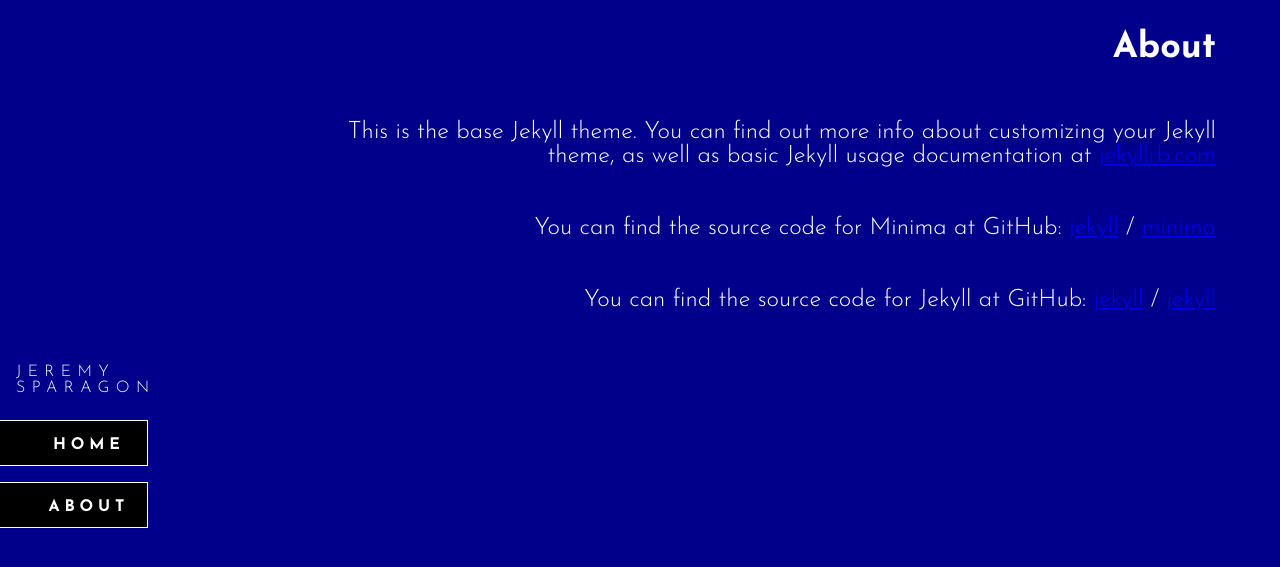
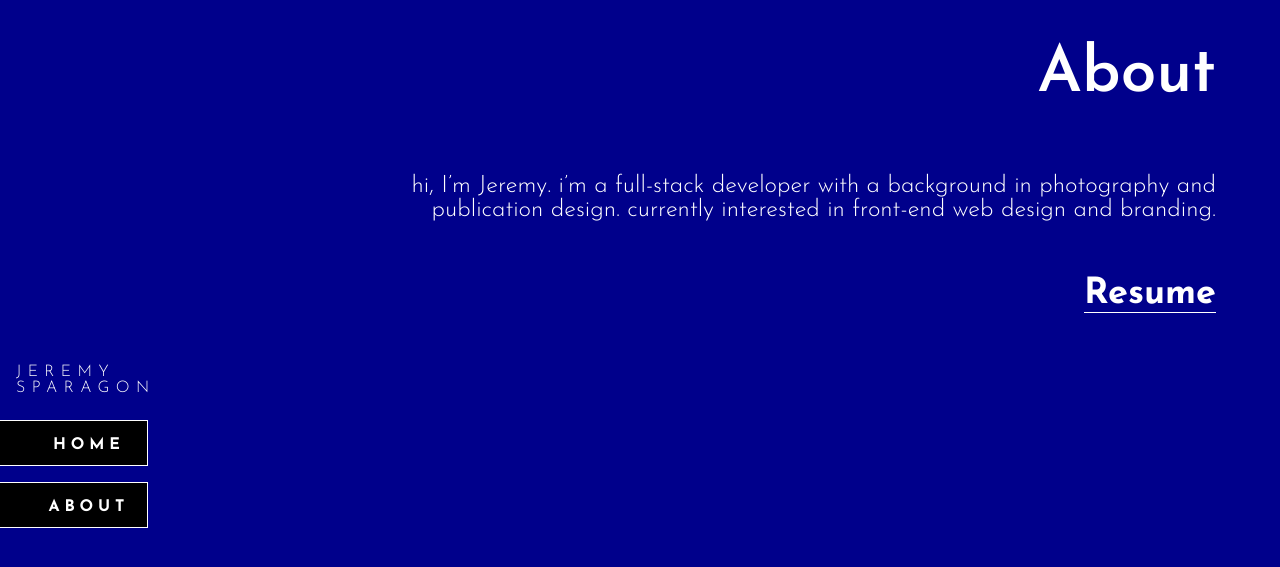
Before and after one commit to jemspar/jekyll-theme-jemspar, a Jekyll site: the page built from about.markdown, in a window 1280 px wide. Shown: the top 567 px of the page. Built offline with Jekyll 4.4.1, drawn with Linux system fonts in a browser that asks for light colours.

```diff
--- a/_layouts/default.html
+++ b/_layouts/default.html
@@ -3,6 +3,24 @@
 
 	<head>
 		<link rel="stylesheet" href="{{ "/assets/css/styles.css" | relative_url }}">
+		{% if page.stylesheets %}
+			{% for stylesheet in page.stylesheets %}
+		<link rel="stylesheets" href="/assets/css/{{ stylesheet }}">
+			{% endfor %}
+		{% endif %}
+
+		{% if page.scripts %}
+			{% for script in page.scripts %}
+				<script src="/assets/js/{{ script }}"></script>
+			{% endfor %}
+		{% endif %}
+
+		<script
+			  src="https://code.jquery.com/jquery-3.5.1.slim.min.js"
+			  integrity="sha256-4+XzXVhsDmqanXGHaHvgh1gMQKX40OUvDEBTu8JcmNs="
+			  crossorigin="anonymous"></script>
+
+
 	</head>
 
 	<body>
--- a/_layouts/page.html
+++ b/_layouts/page.html
@@ -2,5 +2,5 @@
 layout: default
 ---
 
-<h2>{{ page.title }}</h2>
+<h1>{{ page.title }}</h1>
 {{ content }}
--- a/about.markdown
+++ b/about.markdown
@@ -4,15 +4,6 @@ title: About
 permalink: /about/
 ---
 
-This is the base Jekyll theme. You can find out more info about customizing your Jekyll theme, as well as basic Jekyll usage documentation at [jekyllrb.com](https://jekyllrb.com/)
+hi, I'm Jeremy. i'm a full-stack developer with a background in photography and publication design. currently interested in front-end web design and branding.
 
-You can find the source code for Minima at GitHub:
-[jekyll][jekyll-organization] /
-[minima](https://github.com/jekyll/minima)
-
-You can find the source code for Jekyll at GitHub:
-[jekyll][jekyll-organization] /
-[jekyll](https://github.com/jekyll/jekyll)
-
-
-[jekyll-organization]: https://github.com/jekyll
+## [Resume](/JSparagon-resume-202008.docx)
--- a/assets/css/styles.scss
+++ b/assets/css/styles.scss
@@ -87,6 +87,16 @@ main {
 	flex-direction: column;
 	align-items: end;
 	padding-right: 5%;
+
+	a {
+		color: $body;
+		text-decoration: none;
+		border-bottom: 1px solid $body;
+	}
+
+	img {
+		max-width: 100%;
+	}
 }
 
 h1 {
--- a/index.markdown
+++ b/index.markdown
@@ -1,13 +1,14 @@
 ---
 title: Home
 layout: default
+stylesheets: [ custom.css ]
 ---
 
 # testing new 'jemspar' theme for jekyll
 
 
 
-Lorem ipsum dolor sit amet, consectetur adipiscing elit. Sed eget arcu vestibulum, ullamcorper erat et, ultricies urna. Praesent mi tellus, gravida sed congue eget, sollicitudin imperdiet lacus. Morbi feugiat malesuada dolor quis scelerisque. Maecenas tristique purus ultrices suscipit tincidunt. Fusce placerat, arcu in maximus sagittis, nibh libero consequat nunc, ut iaculis nulla dui vitae nunc. Duis vehicula diam velit, at rutrum libero vulputate sed. Pellentesque habitant morbi tristique senectus et netus et malesuada fames ac turpis egestas. In pellentesque risus at tincidunt imperdiet. Curabitur ac egestas metus. Nam feugiat ipsum nisl, eu eleifend neque sollicitudin eu. Nam feugiat rutrum arcu, ut volutpat nibh congue in. Phasellus placerat, arcu vel egestas egestas, augue quam hendrerit ante, eu ultricies metus nisi a lectus.
+Lorem ipsum dolor sit amet, consectetur adipiscing elit. Sed eget arcu vestibulum, ullamcorper erat et, ultricies urna. Praesent mi tellus, gravida sed congue eget, sollicitudin imperdiet lacus. Morbi feugiat malesuada dolor quis scelerisque. Maecenas tristique purus ultrices suscipit tincidunt. Fusce placerat, arcu in maximus sagittis, nibh libero consequat nunc, ut iaculis nulla dui vitae nunc. Duis vehicula diam velit, at rutrum libero vulputate sed. Pellentesque habitant morbi tristique senectus et netus et malesuada fames ac turpis egestas. In pellentesque risus at tincidunt imperdiet. Curabitur ac egestas metus. Nam feugiat ipsum nisl, eu eleifend neque sollicitudin eu. Nam feugiat rutrum arcu, ut volutpat nibh congue in. Phasellus placerat, arcu vel egestas egestas, augue quam hendrerit ante, eu [ultricies metus](/about) nisi a lectus.
 
 Nunc mattis id odio ac iaculis. Vestibulum vel sem massa. Pellentesque mi neque, convallis vitae dolor in, iaculis suscipit neque. Nulla dignissim gravida ex eget viverra. Nam sit amet dui dapibus elit hendrerit hendrerit sed commodo ipsum. Maecenas bibendum sit amet leo quis maximus. Suspendisse varius odio sit amet convallis tristique. Sed vel vulputate nulla. Curabitur eget diam a quam vehicula lacinia ut id ipsum. Vivamus gravida blandit mattis. Cras vel sapien orci. Aliquam eu nulla vehicula, convallis elit a, porta lectus. Proin diam augue, pellentesque in auctor ut, porttitor in metus. Sed elementum sed est ut finibus.
 
```
Also changed, not shown: jekyll-theme-jemspar.gemspec.
